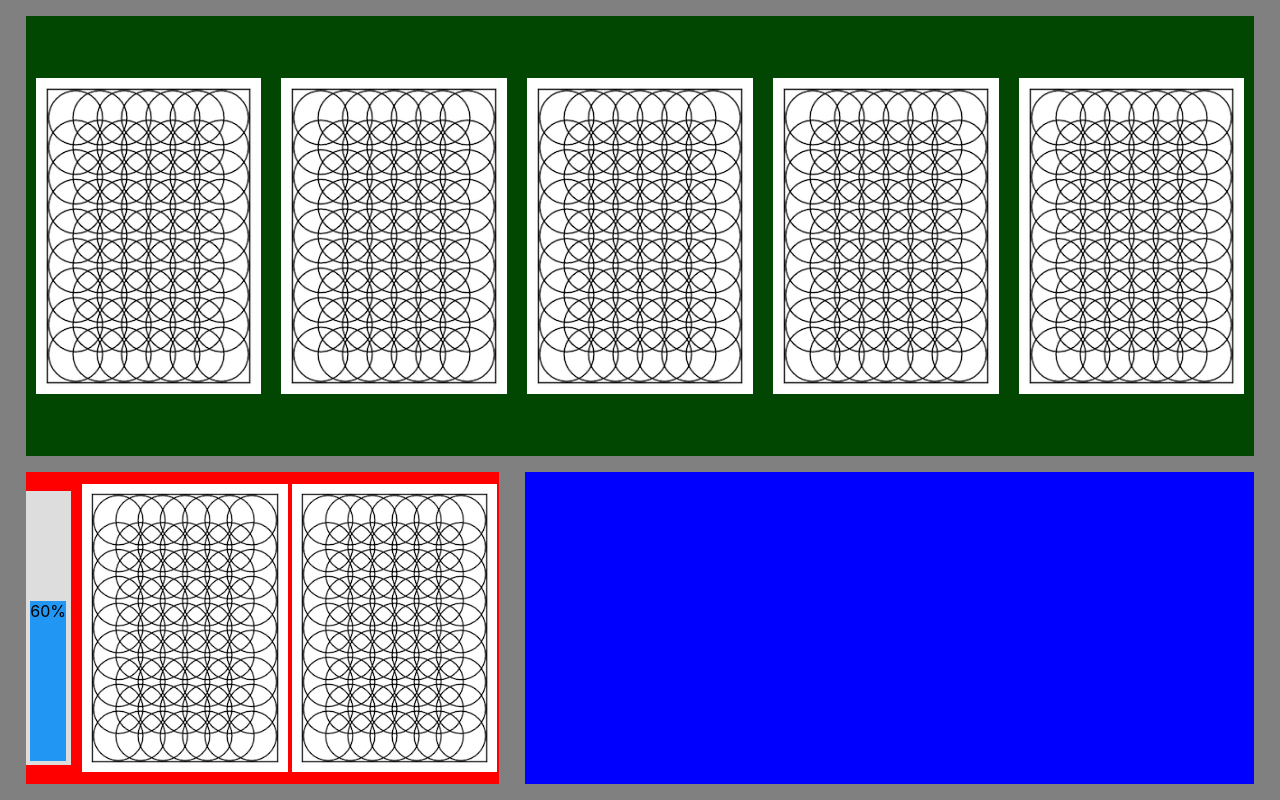
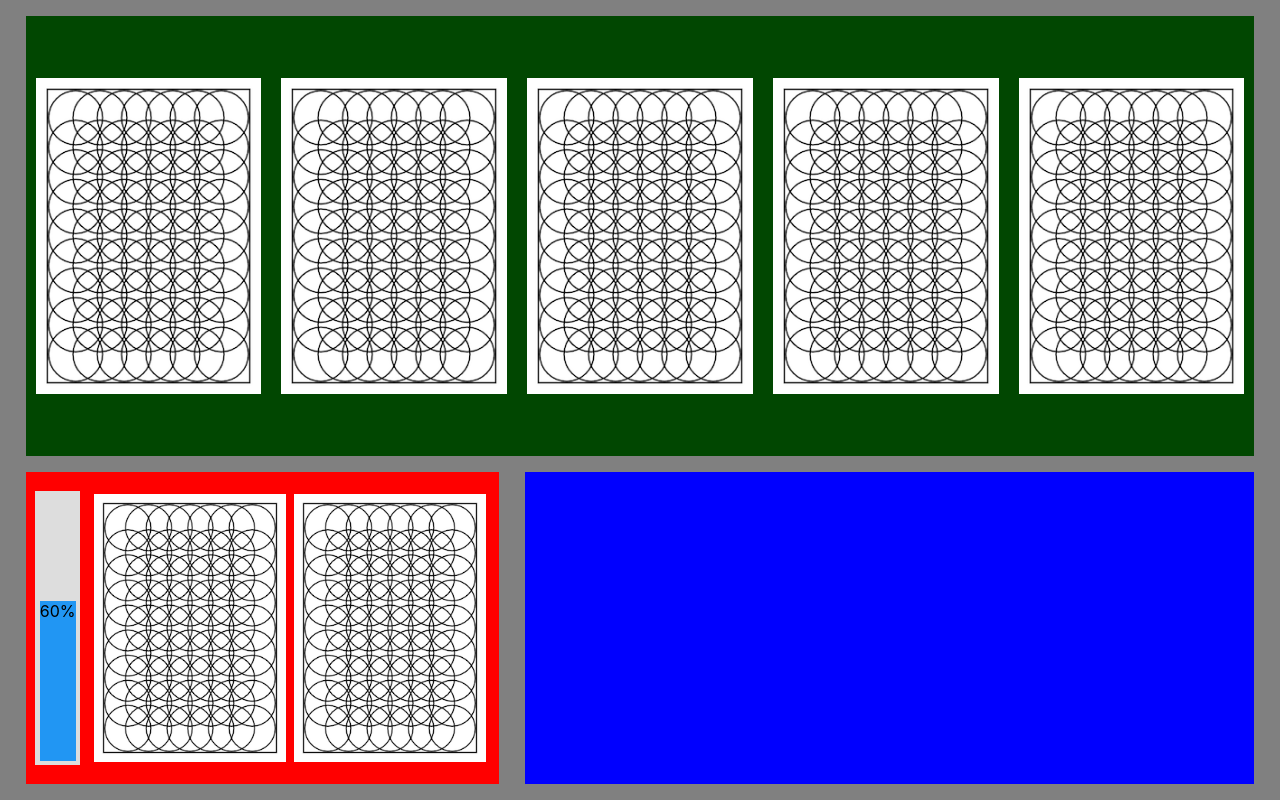
Before and after one commit to AG-Labs/pokerSite, a React (Create React App) app: page / in a window 1280 px wide. Built offline with nearby package versions, Linux system fonts and the light colour scheme.

Commit message:
moved my hand into a section and cleaned up some of the css rules

```diff
--- a/package.json
+++ b/package.json
@@ -5,7 +5,7 @@
   "dependencies": {
     "images": "^3.0.2",
     "react": "^16.8.6",
-    "react-burger-menu": "^2.6.5",
+    "react-burger-menu": "^2.6.8",
     "react-dom": "^16.8.6",
     "react-scripts": "^2.1.8"
   },
@@ -24,4 +24,5 @@
     "not ie <= 11",
     "not op_mini all"
   ]
+
 }
--- a/src/App.css
+++ b/src/App.css
@@ -9,54 +9,6 @@
 
 .bottom {
 
-}
-
-.left {
-  width: 37vw;
-  height: 39vh;
-  background-color: red;
-  float: left;
-  margin-left: 2vw;
-  margin-top: 2vh;
-  display: flex;
-  align-items: center;
-}
-
-.meter {
-  flex: 1;
-  height: 85%;
-  padding: 1%;
-  background-color: #ddd;
-  display: flex;
-  align-items: flex-end;
-}
-.power {
-  height: 60%;
-  background-color: #2196F3;
-}
-
-.myHand{
-  display: flex;
-  align-items: center;
-  margin-left: 2%;
-  flex-direction: row;
-  height: 100%;
-}
-.myCardHolder{
-  height: 100%;
-  flex:1;
-  vertical-align: middle;
-  margin-right: 2px;
-  margin-left: 2px;
-  object-fit: contain;
-  display: flex;
-  align-items: center;
-
-}
-
-.myCard {
-  max-height: 100%;
-  max-width: 100%;
 }
 
 .right {
--- a/src/App.js
+++ b/src/App.js
@@ -1,7 +1,8 @@
 import React, { Component } from 'react';
-import cardBack from './Images/cardBack.png';
 import PokerTable from './Components/table.js';
+import MySection from './Components/mySection.js';
 import './App.css';
+
 
 
 class App extends Component {
@@ -10,18 +11,7 @@ class App extends Component {
       <div className="App">
       <PokerTable/>
         <div className="bottom">
-
-          <div className="left">
-            <div className="meter">
-                <div className="power">60%</div>
-            </div>
-
-            <div className="myHand">
-              <div className="myCardHolder"><img src={cardBack} alt = "empty card" className="myCard"></img></div>
-              <div className="myCardHolder"><img src={cardBack} alt = "empty card" className="myCard"></img></div>
-            </div>
-
-          </div>
+          <MySection/>
 
           <div className="right">
           </div>
--- /dev/null
+++ b/src/Components/mySection.js
@@ -0,0 +1,21 @@
+import React, { Component } from 'react';
+import cardBack from '../Images/cardBack.png';
+import '../Styles/mySection.css'
+
+
+const mySection = props => (
+    <>
+    <div className="left">
+    <div className="meter">
+        <div className="power">60%</div>
+    </div>
+
+    <div className="myHand">
+    <div className="myCardHolder"><img src={cardBack} alt = "empty card" className="myCard"></img></div>
+    <div className="myCardHolder"><img src={cardBack} alt = "empty card" className="myCard"></img></div>
+    </div>
+
+    </div>
+    </>
+)
+export default mySection
--- /dev/null
+++ b/src/Styles/mySection.css
@@ -0,0 +1,53 @@
+.left {
+    width: 37vw;
+    height: 39vh;
+    background-color: red;
+    float: left;
+    margin-left: 2vw;
+    margin-top: 2vh;
+    display: flex;
+    justify-content: space-around;
+    align-items: center;
+  }
+
+.meter {
+    display: flex;
+    flex: 0 1 0;
+    justify-content: space-around;
+    height: 85%;
+    padding: 1%;
+    background-color: #ddd;
+    align-items: flex-end;
+    margin-left: 2%;
+  }
+.power {
+    height: 60%;
+    background-color: #2196F3;
+  }
+
+.myHand{
+    display: flex;
+    align-items: center;
+    margin-left: 2%;
+    margin-right: 2%;
+    margin-top: 1%;
+    margin-bottom: 1%;
+    flex-direction: row;
+    height: 100%;
+  }
+.myCardHolder{
+    height: 100%;
+    flex:1;
+    vertical-align: middle;
+    margin-right: 1%;
+    margin-left: 1%;
+    object-fit: contain;
+    display: flex;
+    align-items: center;
+
+  }
+
+.myCard {
+    max-height: 100%;
+    max-width: 100%;
+  }
--- a/src/Styles/table.css
+++ b/src/Styles/table.css
@@ -4,13 +4,11 @@
     margin-left: 2vw;
     height: 55vh;
     display: flex;
-    align-items: center;
   }
   .tableCards {
     height: 100%;
     min-height: 0;
     flex: 1;
-    vertical-align: middle;
     margin-right: 10px;
     margin-left: 10px;
     object-fit: scale-down;
```
Also changed, not shown: 1 other file (tests, documents, lock files or other folders).
